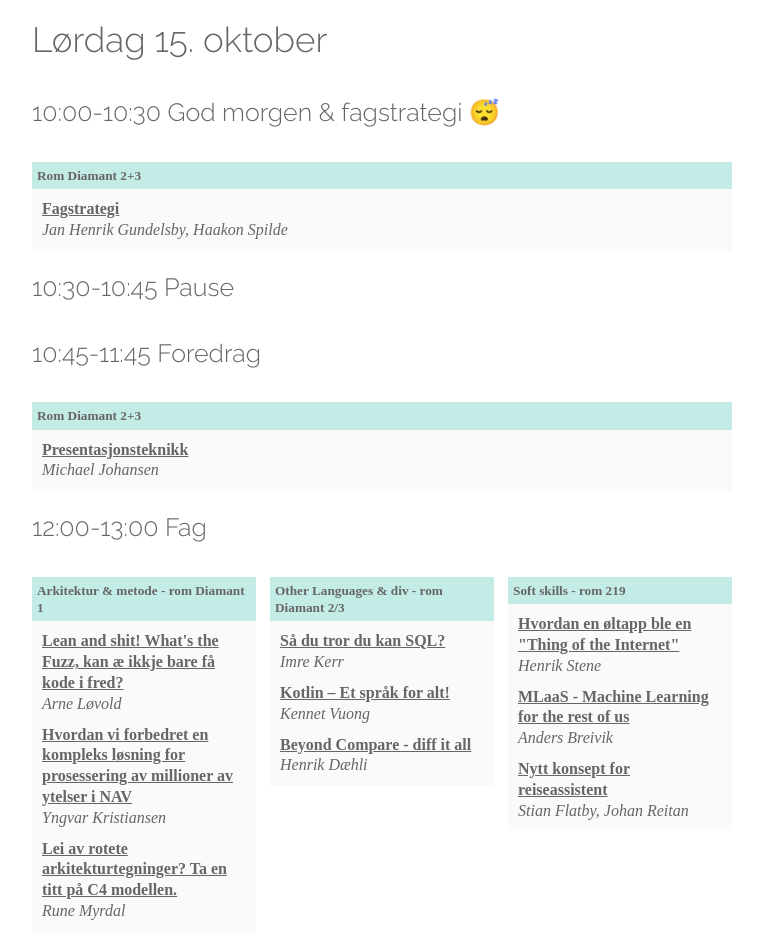
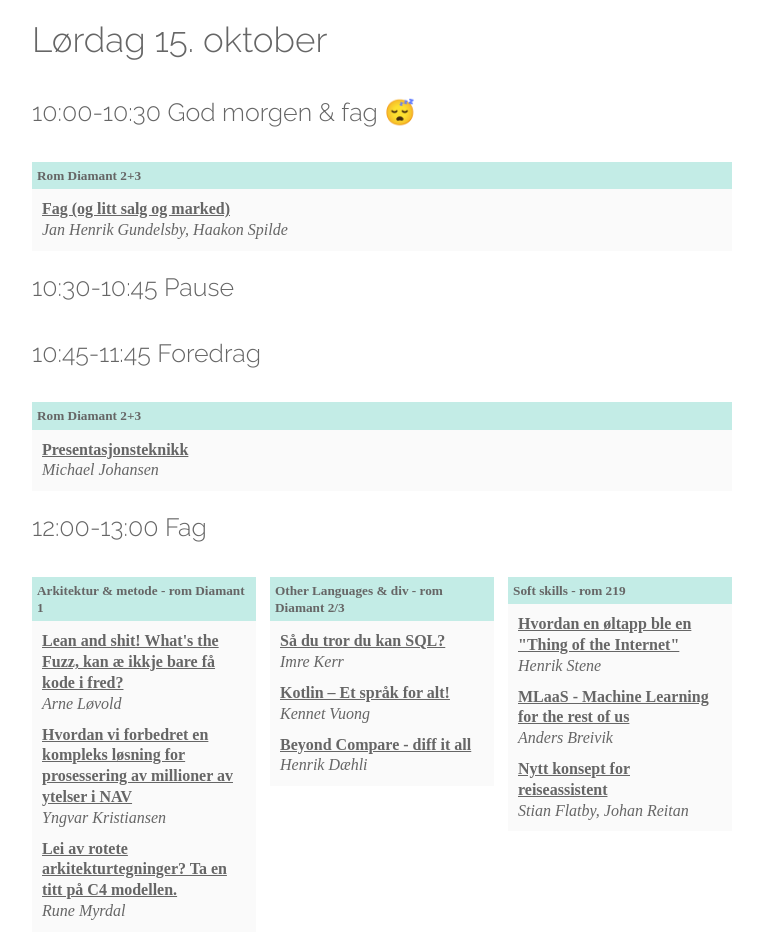
Before and after one commit to knowit/fredrikstad.knowit.no, a website: page index.html in a window 1280 px wide. Shown: the part 2919-3854 px from the top of the page, without its empty margins (258-1021 px from the left). Drawn offline with nearby package versions, Linux system fonts and the light colour scheme.

Commit message:
Tittel endret på fagstrategi-foredrag

```diff
--- a/index.html
+++ b/index.html
@@ -184,11 +184,11 @@
         <div class="schedule-day">
           <h2>Lørdag 15. oktober</h2>
           <div class="schedule-collection with-1-entries">
-            <h4>10:00-10:30 God morgen &amp; fagstrategi 😴</h4>
+            <h4>10:00-10:30 God morgen &amp; fag 😴</h4>
             <div class="schedule-entry">
               <h5><b>Rom Diamant 2+3</b></h5>
-              <div data-talk-id="fagstrategi" class="schedule-slot">
-                <p><a id="p_fagstrategi" href="#fagstrategi">Fagstrategi</a></p>
+              <div data-talk-id="fag" class="schedule-slot">
+                <p><a id="p_fag" href="#fag">Fag (og litt salg og marked)</a></p>
                 <address>Jan Henrik Gundelsby, Haakon Spilde
                 </address>
               </div>
@@ -513,10 +513,10 @@
           <p class="talk-description">En selvorganiserende konferanseform. Vi lager agenda sammen. Detaljer, les her <a href="https://en.wikipedia.org/wiki/Open_Space_Technology">https://en.wikipedia.org/wiki/Open_Space_Technology</a></p>
           <p class="talk-meta">Open Space,  <a href="#p_openspace"> Fredag 14. oktober 16:30-18:00, track: Rom Diamant 2+3</a></p>
         </div>
-        <div id="fagstrategi" data-talk-id="fagstrategi" class="talks-entry">
-          <h4> Fagstrategi</h4>
+        <div id="fag" data-talk-id="fag" class="talks-entry">
+          <h4> Fag (og litt salg og marked)</h4>
           <p class="talk-description">Hva skal vi jobbe med fremover og hvordan skal vi jobbe? Stikkord er autonome team og kontinuerlig forbedring av kundens produkter!</p>
-          <p class="talk-meta">Foredrag (30 min),  <a href="#p_fagstrategi"> Lørdag 15. oktober 10:00-10:30, track: Rom Diamant 2+3</a></p>
+          <p class="talk-meta">Foredrag (30 min),  <a href="#p_fag"> Lørdag 15. oktober 10:00-10:30, track: Rom Diamant 2+3</a></p>
           <div class="speakers">
             <div class="speaker"><img src="pics/jhg.jpg" class="bio-pic">
               <div class="bio"><a href="mailto:jhg@knowit.no">Jan Henrik Gundelsby</a>
```
Also changed, not shown: src/viewmodel.json (+4 -4 lines).
